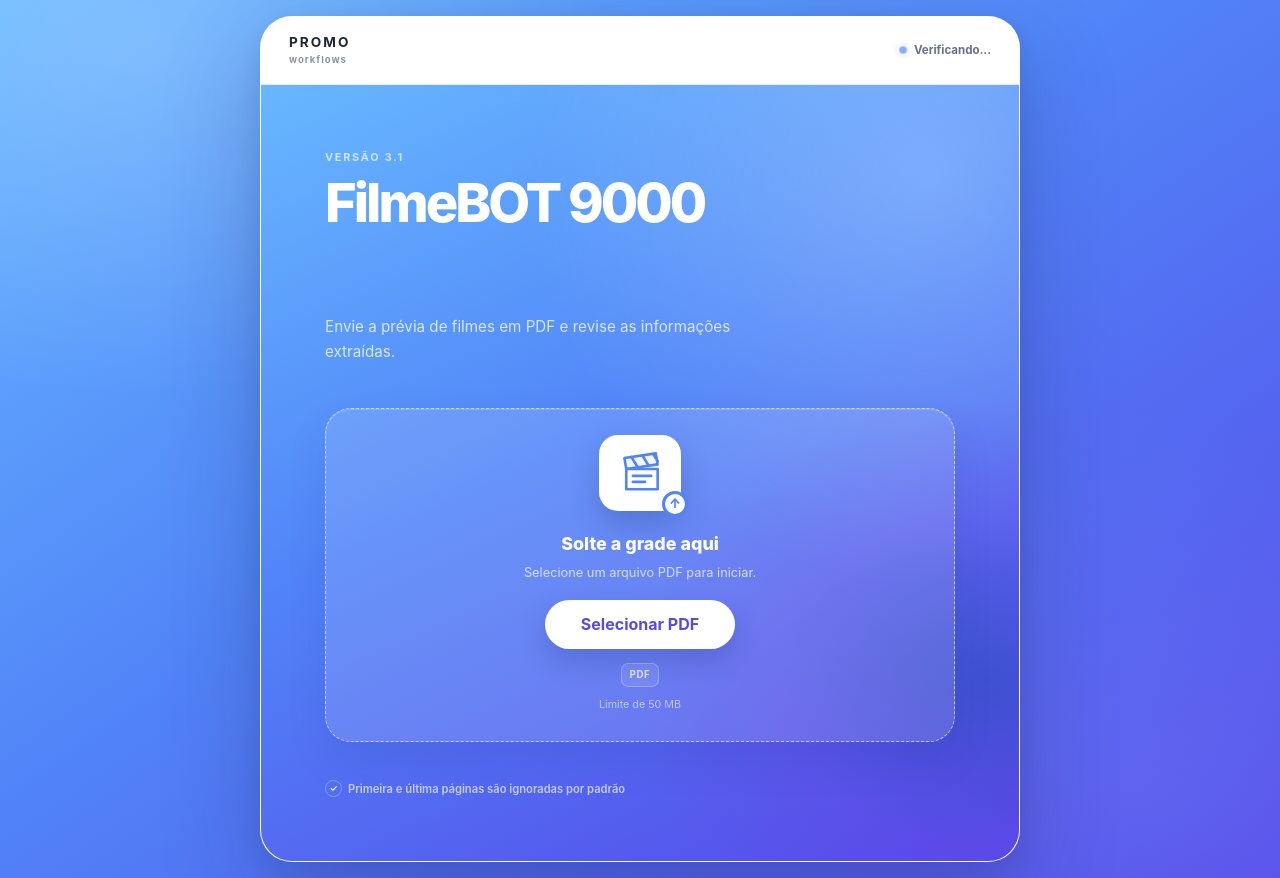
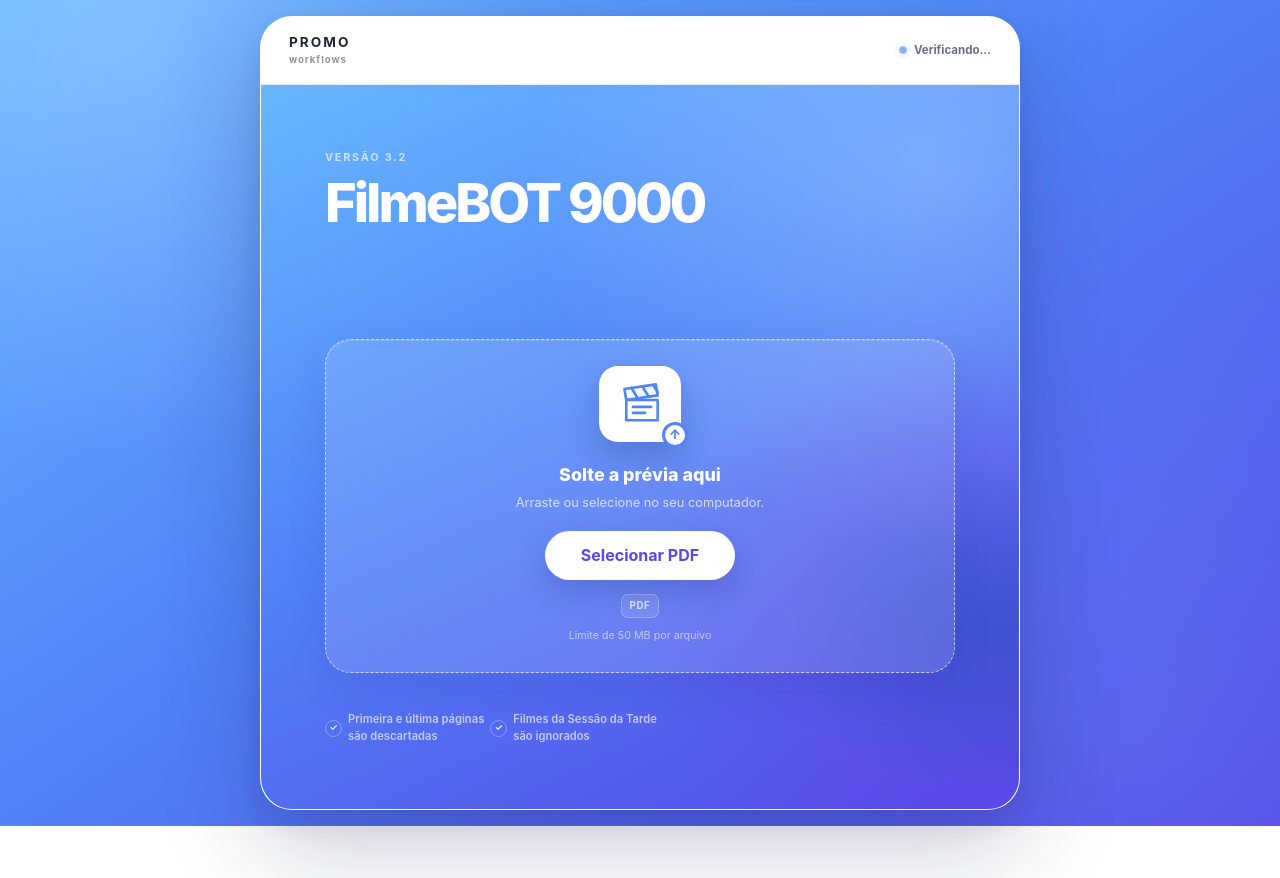
Before and after one commit to jmbillard/WORKFLOWS-filmeBOT-9000, a plain HTML site: page index.html in a window 1280 px wide. After the commit the page ends 826 px from the top, so only its background shows below. Drawn offline with Linux system fonts and the light colour scheme; a script that the page names is missing.

Commit message:
Add files via upload

```diff
--- a/index.html
+++ b/index.html
@@ -32,11 +32,11 @@
 
         <div id="upload-view" class="upload-view">
           <header class="hero">
-            <p class="eyebrow">Versão 3.1</p>
+            <p class="eyebrow">Versão 3.2</p>
             <h1>FilmeBOT 9000</h1>
-            <p class="hero-description">
+            <!-- <p class="hero-description">
               Envie a prévia de filmes em PDF e revise as informações extraídas.
-            </p>
+            </p> -->
           </header>
 
           <section id="upload-panel" class="upload-panel" aria-labelledby="upload-title">
@@ -56,15 +56,15 @@
                 <span>↑</span>
               </div>
 
-              <p id="drop-zone-title" class="drop-zone-title">Solte a grade aqui</p>
-              <p id="drop-zone-description" class="drop-zone-description">Selecione um arquivo PDF para iniciar.</p>
+              <p id="drop-zone-title" class="drop-zone-title">Solte a prévia aqui</p>
+              <p id="drop-zone-description" class="drop-zone-description">Arraste ou selecione no seu computador.</p>
               <button id="select-file-button" class="button button-upload" type="button">Selecionar PDF</button>
 
               <div class="format-list" aria-label="Formato aceito">
                 <span>PDF</span>
               </div>
 
-              <small id="upload-limit" class="upload-limit">Limite de 50 MB</small>
+              <small id="upload-limit" class="upload-limit">Limite de 50 MB por arquivo</small>
             </div>
 
             <div id="validation-messages" class="validation-messages" aria-live="polite"></div>
@@ -73,7 +73,9 @@
           <div id="source-information" class="source-information">
             <span>
               <span class="information-icon">✓</span>
-              Primeira e última páginas são ignoradas por padrão
+              Primeira e última páginas</br>são descartadas
+              <span class="information-icon">✓</span>
+              Filmes da Sessão da Tarde</br>são ignorados
             </span>
           </div>
         </div>
--- a/styles.css
+++ b/styles.css
@@ -56,8 +56,8 @@ body {
   margin: 0;
   padding: 24px;
   background:
-    radial-gradient(ellipse at var(--mouse-x) var(--mouse-y), rgb(255 255 255/18%), transparent 30%),
-    radial-gradient(ellipse at 90% 90%, rgb(139 175 255/17%), transparent 34%),
+    radial-gradient(circle at var(--mouse-x) var(--mouse-y), rgb(255 255 255/18%), transparent 30%),
+    radial-gradient(circle at 90% 90%, rgb(139 175 255/17%), transparent 34%),
     linear-gradient(145deg, var(--blue-400), var(--blue-500) 45%, var(--blue-600));
   color: var(--text-primary);
   font-family:
@@ -276,7 +276,7 @@ button:disabled {
   overflow-y: auto;
   padding: 26px 20px 34px;
   background:
-    radial-gradient(ellipse at 100% 0%, var(--blue-50), transparent 35%),
+    radial-gradient(circle at 100% 0%, var(--blue-50), transparent 35%),
     #fff;
   opacity: 0;
   pointer-events: none;
```
